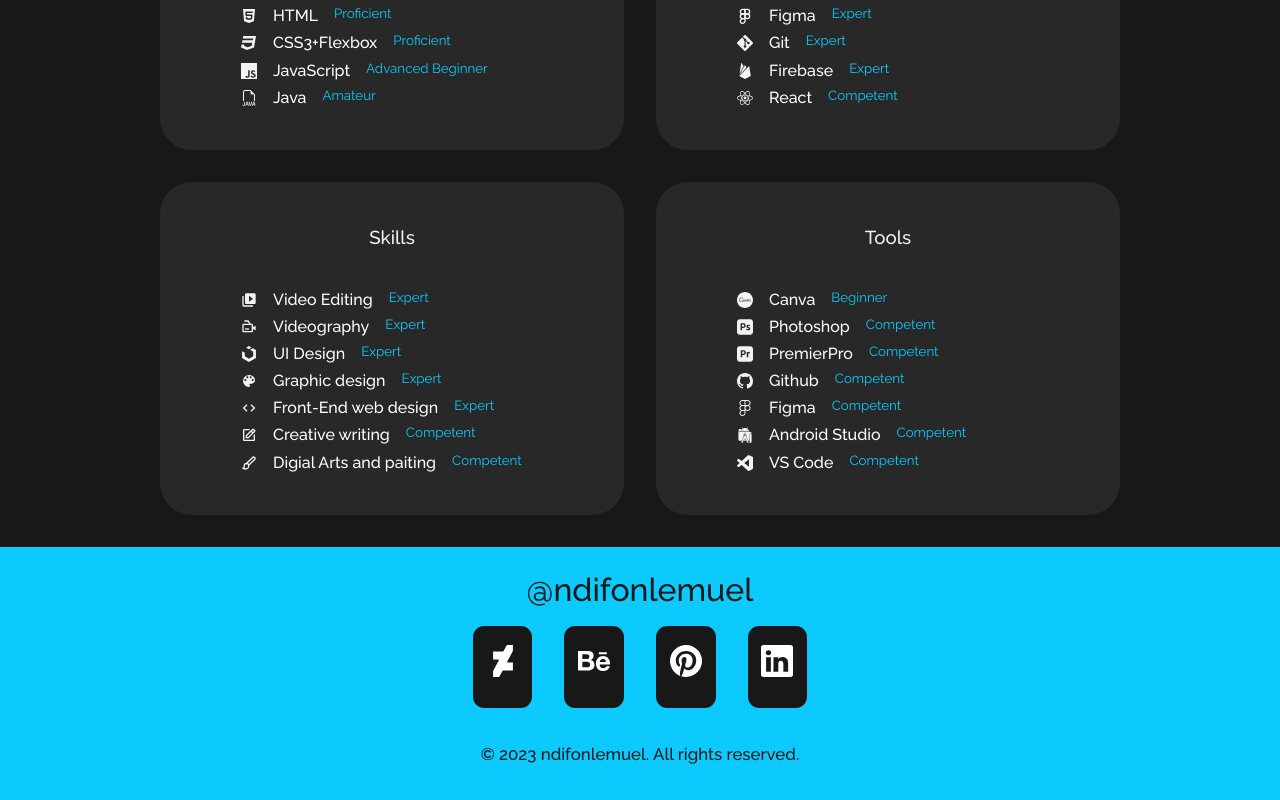
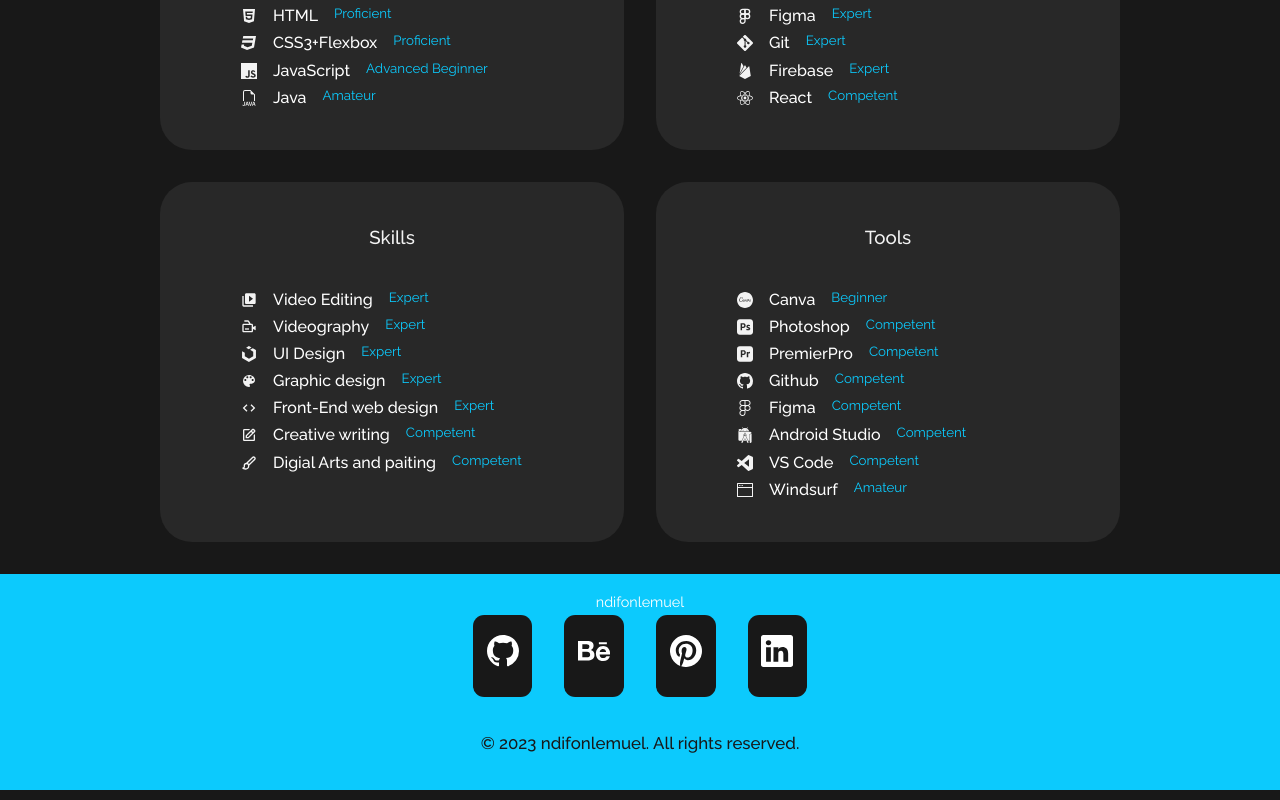
Before and after one commit to Izora9099/portfolio, a React (Create React App) app: page /experience in a window 1280 px wide. Shown: the part 329-1129 px from the top of the page. Built offline with nearby package versions, Linux system fonts and the light colour scheme.

Commit message:
minor comments and other slight adjustments

```diff
--- a/src/App.jsx
+++ b/src/App.jsx
@@ -18,6 +18,7 @@ function App() {
                 <Router>
                 <Navbar /> {/* Always visible */}
                 <Routes>
+                    {/*here, routes are used for navigation in the website. this ensures that when you click on the navbar, it takees you to where you need to go*/}
                     <Route path="/" element={<Header />} />
                     <Route path="/about" element={<About />} />
                     <Route path="/experience" element={<Experience />} />
--- a/src/components/about/About.jsx
+++ b/src/components/about/About.jsx
@@ -4,9 +4,11 @@ import me from '../../assets/Miss Ajax Complete 1.png'
 import { FaAward } from 'react-icons/fa'
 import { FiUsers } from 'react-icons/fi'
 import { VscFolderLibrary } from 'react-icons/vsc'
+//icon style and component imports
 const about = () => {
   return (
    <section id="about" class='about'>
+
     <h5>Get To Know</h5>
       <h2>About Me</h2>
         <div className="container about__container">
@@ -14,21 +16,27 @@ const about = () => {
             <div className="about__me-image">
               <img src={me} alt='my profile'/>
             </div>
-
-
           </div>
           <div className="about__content">
             <div className="about__cards">
+
+{/*below are cards which are clickable and they take you to the specific page. the card is a border around the text, the heading and an icon*/}
+                <a href="experience" className="link-button">
                   <article className="about__card">
                     <FaAward className='about__icon'/>
                       <h5>Experience</h5>
                         <small>3+ experience</small>
                   </article>
+                </a>
+
+                <a href="testimonials" className="link-button">
                   <article className="about__card">
                      <FiUsers className='about__icon'/>
                         <h5>Clients</h5>
-        <small>20+ Locally</small>
+                          <small small>20+ Locally</small>
                   </article>
+                </a>
+
               <a href="portfolio" className="link-button">
                   <article className="about__card">
                   <VscFolderLibrary className='about__icon'/>
@@ -36,6 +44,8 @@ const about = () => {
                   <small>5+ Completed</small>
                 </article>
                 </a>
+
+
     </div>
     <p>
     Hi, I'm Ndifon Lemuel, a digital artist, content creator, a front-end web designer and a UI/UX designer.
--- a/src/components/experience/Experience.jsx
+++ b/src/components/experience/Experience.jsx
@@ -1,6 +1,6 @@
 import React from "react";
 import "./Experience.css";
-import {BsFiletypeHtml, BsFiletypeJava, BsGit, BsGithub, BsPatchCheckFill, BsUiChecks, BsUiRadios} from "react-icons/bs";
+import {BsFiletypeHtml, BsFiletypeJava, BsGit, BsGithub, BsPatchCheckFill, BsUiChecks, BsUiRadios, BsWindowFullscreen} from "react-icons/bs";
 import { FaCss3, FaHtml5, FaJava, FaPallet, FaReact, FaUikit, FaVideo } from "react-icons/fa";
 import { MdArtTrack, MdColorLens, MdDesignServices, MdGraphicEq, MdJavascript, MdOutlineDesignServices, MdPallet, MdVideoLabel, MdVideoLibrary, MdWeb, MdWebAsset, MdWebStories } from "react-icons/md";
 import { SiAdobe, SiAdobephotoshop, SiAdobepremierepro, SiAndroidstudio, SiArtstation, SiCanva, SiDesignernews, SiDigitalocean, SiFigma, SiFirebase, SiJavascript, SiUikit, SiVisualstudiocode, SiWritedotas } from "react-icons/si";
@@ -197,6 +197,7 @@ const experience = () => {
                 <small className='text-light'>Competent</small>
               </article>
             </div>
+
             <div>
               <article className='experience__details'>
                 <SiVisualstudiocode className='experience__details-icon'/>
@@ -204,6 +205,15 @@ const experience = () => {
                 <small className='text-light'>Competent</small>
               </article>
             </div>
+
+            <div>
+              <article className='experience__details'>
+                <BsWindowFullscreen className='experience__details-icon'/>
+                <h4>Windsurf</h4>
+                <small className='text-light'>Amateur</small>
+              </article>
+            </div>
+
           </div>
         </div>
       </div>
--- a/src/components/footer/Footer.jsx
+++ b/src/components/footer/Footer.jsx
@@ -1,7 +1,5 @@
 import React from 'react'
-import {FaInstagramSquare} from 'react-icons/fa'
-import {BsBehance, BsPinterest} from 'react-icons/bs'
-import { FaTwitterSquare } from "react-icons/fa";
+import {BsBehance, BsGithub, BsPinterest} from 'react-icons/bs'
 import {SiDeviantart} from "react-icons/si"
 import {BsLinkedin} from "react-icons/bs"
 
@@ -10,17 +8,11 @@ const Footer = () => {
     return (
       <div className="footer__container">
 
-        <a href="#" className="footer__logo">
-
-          @ndifonlemuel
-
-          </a>
-
-
+        ndifonlemuel
 
         <div className="footer__media">
         <a href="https://www.deviantart.com/izoraquinn" >
-            <SiDeviantart />
+            <BsGithub />
           </a>
           <a href="https://www.behance.net/ndifonlemuel" >
             <BsBehance/>
--- a/src/components/header/Header.jsx
+++ b/src/components/header/Header.jsx
@@ -1,7 +1,7 @@
 import React from 'react'
 import './header.css'
 import TypeWriterEffect from 'react-typewriter-effect';
-import { motion } from "framer-motion";
+//import { motion } from "framer-motion";
 import './CTA'
 import CTA from './CTA' //here we import the CTA component inside our header
 import me from '../../assets/home.png'
@@ -14,7 +14,7 @@ return (
 <div className='intro'>
 
 
-
+  {/*below is the typewriter text effect which I used in the home page of the website.*/}
 
 
 <h5 className='name'>Hello. I'm <i class="htext">NDIFON LEMUEL</i></h5>
--- a/src/index.js
+++ b/src/index.js
@@ -2,4 +2,4 @@ import React from 'react';
 import ReactDOM from 'react-dom';
 import App from './App';
 import './index.css'
-ReactDOM.render(<App/> , document.getElementById('root')); //THIS LINE INDICATE THAT
+ReactDOM.render(<App/> , document.getElementById('root'));
```
Lines whose indentation alone changed are shown as unchanged.
